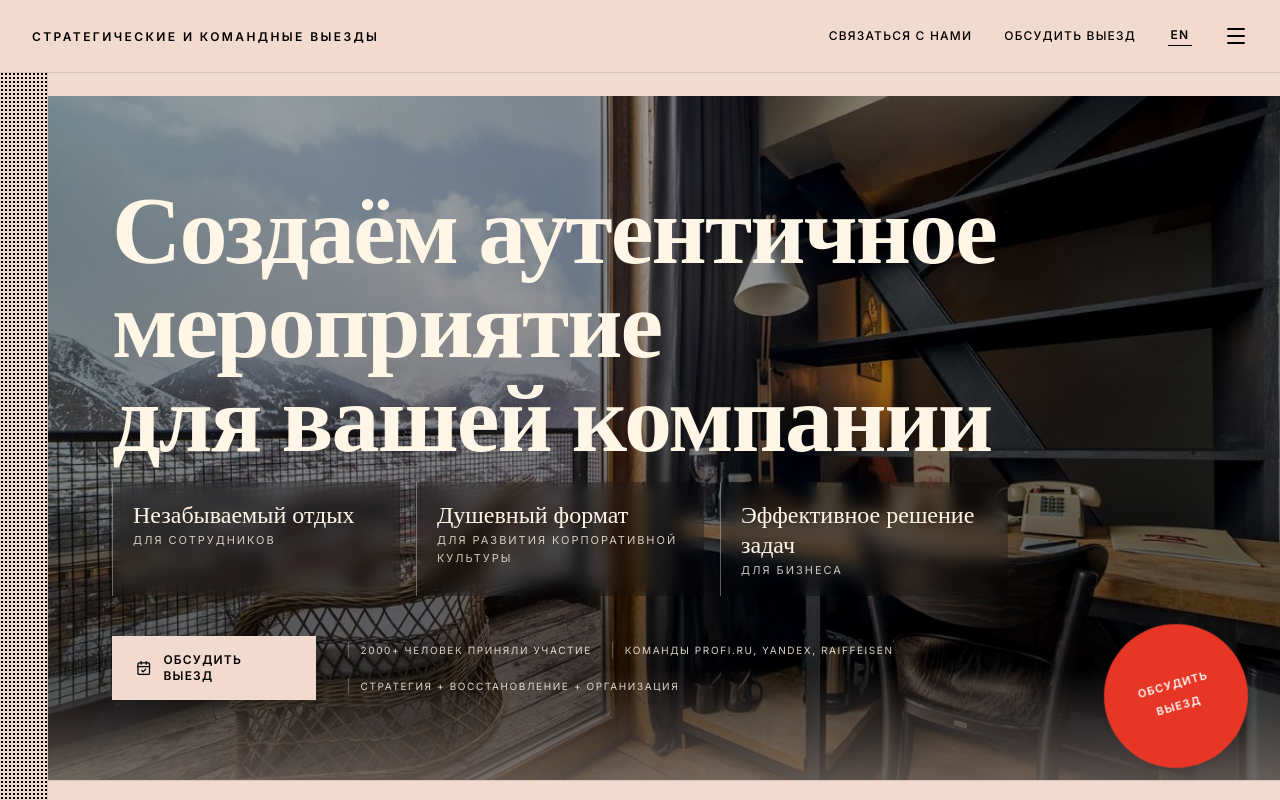
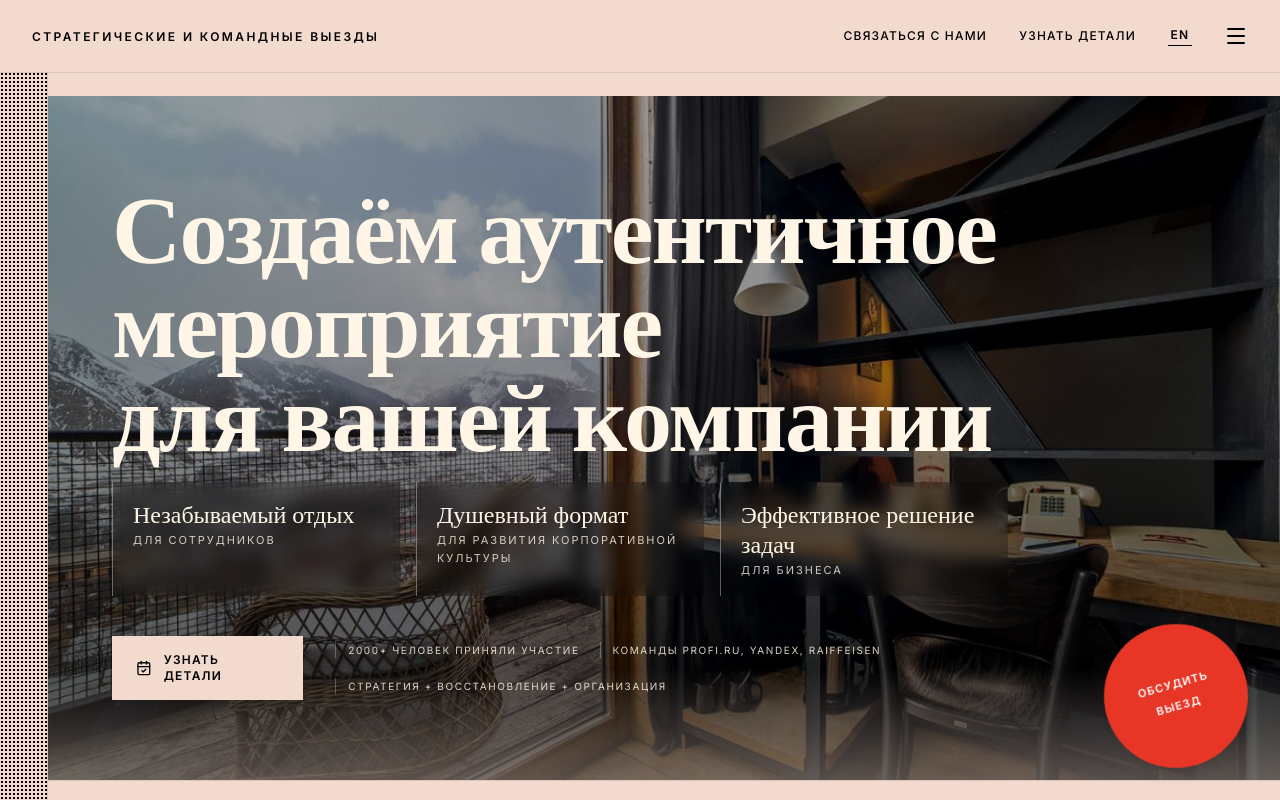
Before and after one commit to eppelas/yury-event, a React (Vite) app: page / in a window 1280 px wide. Built offline with nearby package versions, Linux system fonts and the light colour scheme; a web font is replaced by a local one.

Commit message:
Rename hero CTA to get details

```diff
--- a/src/components/YuryEventPage.tsx
+++ b/src/components/YuryEventPage.tsx
@@ -31,7 +31,7 @@ const ChronakisStyles = () => (
 const T = {
   header_title: { ru: 'СТРАТЕГИЧЕСКИЕ И КОМАНДНЫЕ ВЫЕЗДЫ', en: 'STRATEGY & TEAM RETREATS' },
   contact: { ru: 'Связаться с нами', en: 'Contact Us' },
-  book: { ru: 'Обсудить выезд', en: 'Discuss retreat' },
+  book: { ru: 'Узнать детали', en: 'Get details' },
   menu_why: { ru: 'Зачем это нужно?', en: 'Why do you need it?' },
   menu_formats: { ru: 'Форматы', en: 'Formats' },
   menu_process: { ru: 'Дизайн Процесса', en: 'Process Design' },
```
